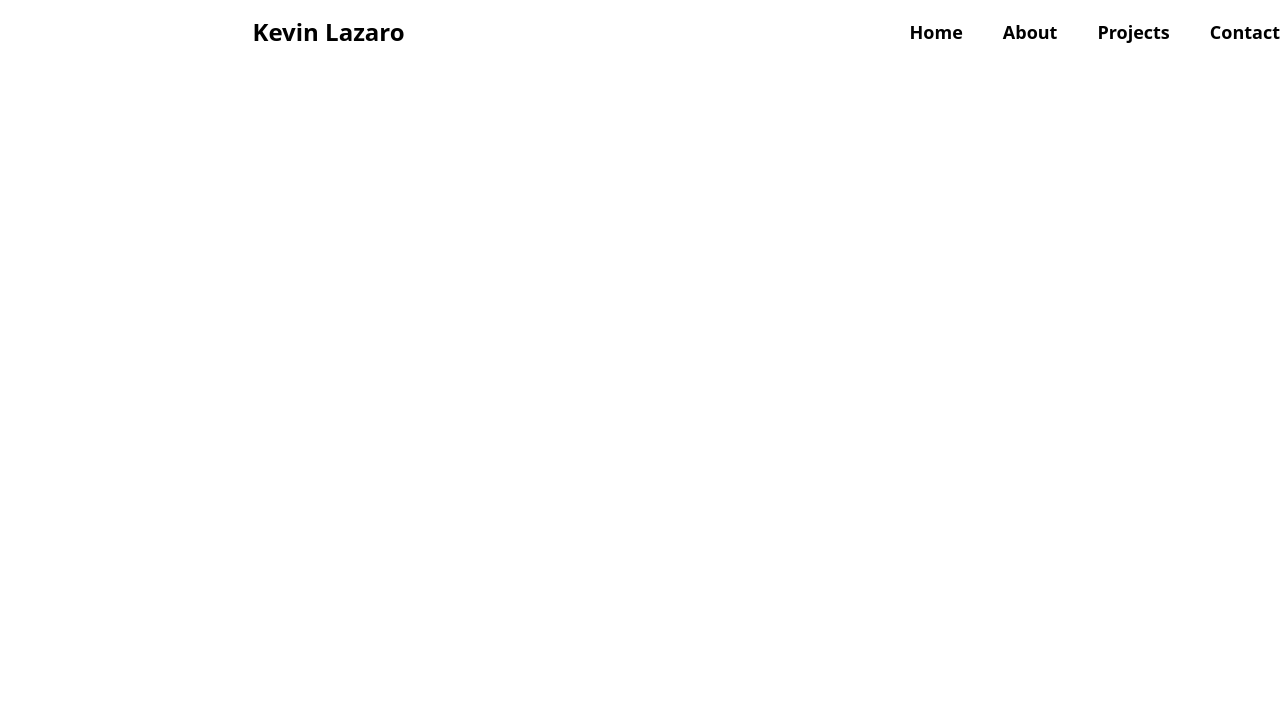
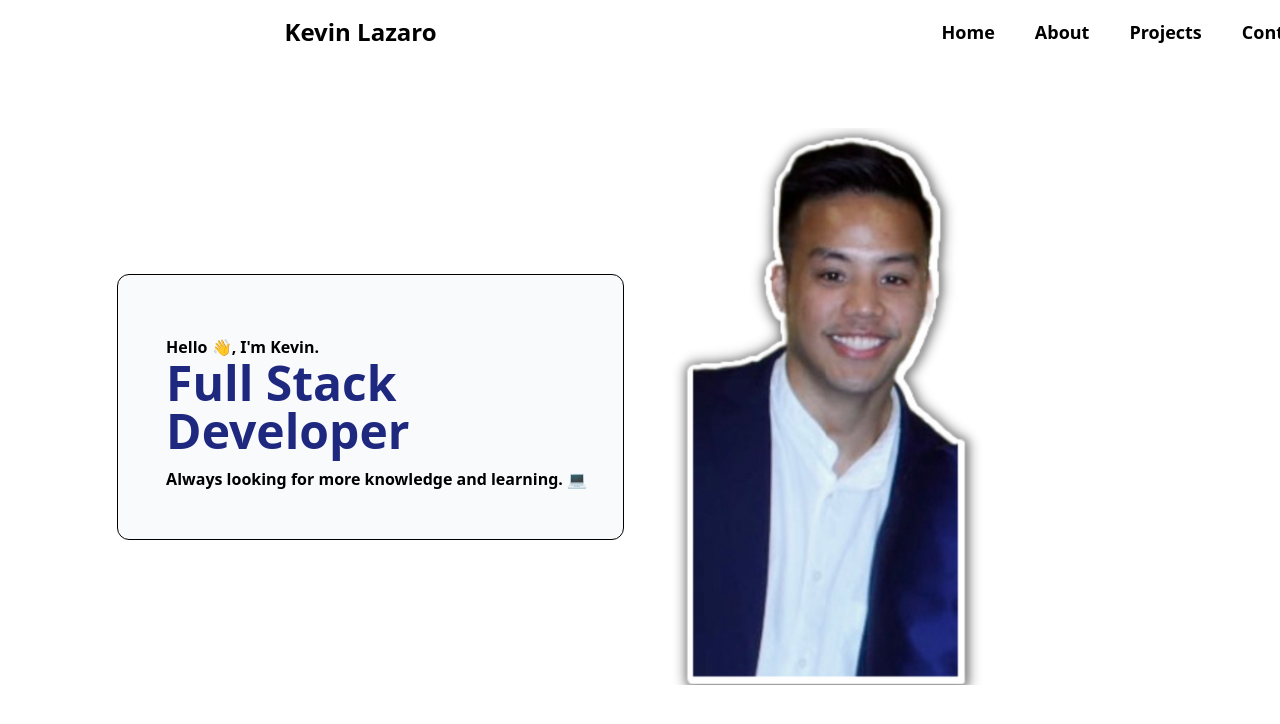
Before and after one commit to keeezy/Professional-Portfolio, a React (Create React App) app in the folder reactpp/: page / in a window 1280 px wide. Shown: the top 724 px of the page. Built offline with nearby package versions, Linux system fonts and the light colour scheme.

Commit message:
added svg photo, started on hero section. modified site for mediaQueries

```diff
--- a/reactpp/src/Page.js
+++ b/reactpp/src/Page.js
@@ -1,11 +1,13 @@
 import React, { useState } from 'react';
 import Nav from './components/Nav';
+import Hero from './components/Hero'
 
 
 export default function renderPage() {
     return (
-        <div className="container max-w-screen-xl bg-white font-['Poppins', sans-serif]">
+        <div className="px-8 bg-white font-['Poppins', sans-serif]">
             <Nav />
+            <Hero />
         </div>
     );
 }
--- a/reactpp/src/components/Hero/index.js
+++ b/reactpp/src/components/Hero/index.js
@@ -1 +1,27 @@
 import React from 'react';
+
+export default function Hero() {
+
+    return (
+        <section id="hero-container" className="grid grid md:grid-cols-2 box-border pt-32 items-center gap-x-8 md">
+            <div id="home-data" className="ml-auto bg-slate-50 border border-black rounded-xl font-semibold pl-12 p-9">
+                <p className="pt-6">Hello 👋, I'm Kevin.</p>
+                <h1 className="text-5xl text-[#1E287F]">
+                    Full Stack <br />
+                    Developer
+                </h1>
+                <p className="py-3 ">
+                    Always looking for more knowledge and
+                    learning. 💻
+                </p>
+            </div>
+
+            <div>
+                <img
+                    className="hidden md:flex"
+                    src="../assets/images/kevinSelfie.png"
+                />
+            </div>
+        </section>
+    )
+}
```
Also changed, not shown: reactpp/public/assets/images/kevinSelfie.png (added).
